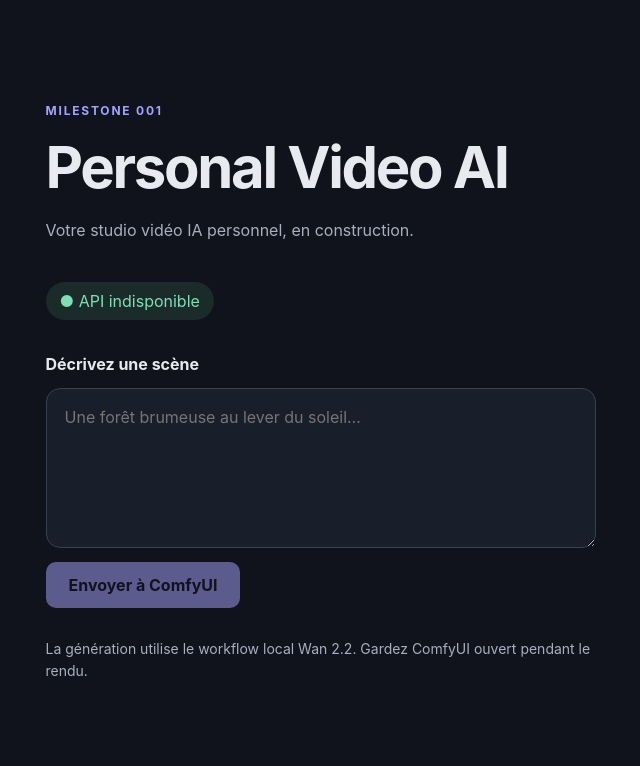
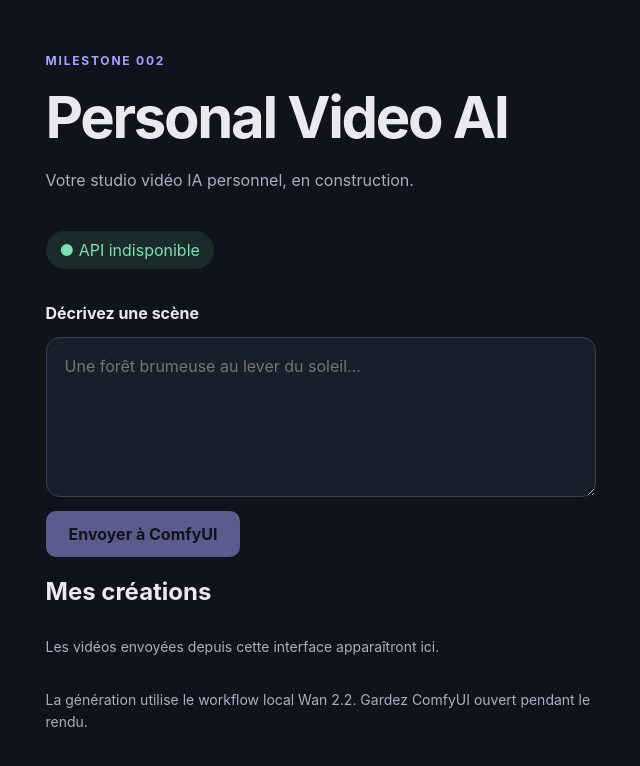
Before and after one commit to triplevega/personal-video-ai, a React (Vite) app in the folder frontend/: page / in a window 1280 px wide. Shown: the top 766 px of the page, without its empty margins (299-939 px from the left). Built offline with nearby package versions, Linux system fonts and the light colour scheme; no server answers.

Commit message:
Add persistent generation history

```diff
--- a/frontend/src/main.tsx
+++ b/frontend/src/main.tsx
@@ -1,6 +1,8 @@
 import React, { useEffect, useState } from 'react';
 import { createRoot } from 'react-dom/client';
 import './style.css';
+
+type Job = { id: string; prompt: string; created_at: string };
 
 function App() {
   const [health, setHealth] = useState('Vérification…');
@@ -10,9 +12,20 @@ function App() {
   const [jobId, setJobId] = useState(() => new URLSearchParams(window.location.search).get('job') || localStorage.getItem('lastJobId') || '');
   const [jobStatus, setJobStatus] = useState('');
   const [videoUrl, setVideoUrl] = useState('');
+  const [jobs, setJobs] = useState<Job[]>([]);
+
+  async function loadJobs() {
+    try {
+      const response = await fetch('/api/jobs');
+      if (response.ok) setJobs(await response.json());
+    } catch {
+      // The connection state above already reports when the API is unavailable.
+    }
+  }
 
   useEffect(() => {
     fetch('/api/health').then(r => r.json()).then(data => setHealth(data.status === 'ok' ? 'API connectée' : 'API indisponible')).catch(() => setHealth('API indisponible'));
+    void loadJobs();
   }, []);
 
   useEffect(() => {
@@ -60,7 +73,9 @@ function App() {
         setVideoUrl('');
         setJobStatus('En attente dans ComfyUI…');
         setJobId(data.prompt_id);
+        window.history.replaceState(null, '', `?job=${data.prompt_id}`);
         setResult(`Tâche envoyée à ComfyUI : ${data.prompt_id}`);
+        void loadJobs();
       } else {
         setResult(data.detail ?? 'Erreur inconnue');
       }
@@ -71,7 +86,16 @@ function App() {
     }
   }
 
-  return <main><div className="badge">MILESTONE 001</div><h1>Personal Video AI</h1><p className="intro">Votre studio vidéo IA personnel, en construction.</p><p className="status">● {health}</p><form onSubmit={generate}><label htmlFor="prompt">Décrivez une scène</label><textarea id="prompt" value={prompt} onChange={e => setPrompt(e.target.value)} minLength={1} maxLength={4000} required placeholder="Une forêt brumeuse au lever du soleil…"/><button disabled={busy || !prompt.trim()}>{busy ? 'Envoi…' : 'Envoyer à ComfyUI'}</button></form>{result && <p className="result" role="status">{result}</p>}{jobStatus && <p className="result" role="status">{jobStatus}</p>}{videoUrl && <><video className="video" src={videoUrl} controls playsInline /><a className="download" href={videoUrl} download={`personal-video-ai-${jobId}.mp4`}>Télécharger la vidéo</a></>}<p className="note">La génération utilise le workflow local Wan 2.2. Gardez ComfyUI ouvert pendant le rendu.</p></main>;
+  function selectJob(id: string) {
+    setResult('');
+    setVideoUrl('');
+    setJobStatus('');
+    setJobId(id);
+    localStorage.setItem('lastJobId', id);
+    window.history.replaceState(null, '', `?job=${id}`);
+  }
+
+  return <main><div className="badge">MILESTONE 002</div><h1>Personal Video AI</h1><p className="intro">Votre studio vidéo IA personnel, en construction.</p><p className="status">● {health}</p><form onSubmit={generate}><label htmlFor="prompt">Décrivez une scène</label><textarea id="prompt" value={prompt} onChange={e => setPrompt(e.target.value)} minLength={1} maxLength={4000} required placeholder="Une forêt brumeuse au lever du soleil…"/><button disabled={busy || !prompt.trim()}>{busy ? 'Envoi…' : 'Envoyer à ComfyUI'}</button></form>{result && <p className="result" role="status">{result}</p>}{jobStatus && <p className="result" role="status">{jobStatus}</p>}{videoUrl && <><video className="video" src={videoUrl} controls playsInline /><a className="download" href={videoUrl} download={`personal-video-ai-${jobId}.mp4`}>Télécharger la vidéo</a></>}<section className="history"><h2>Mes créations</h2>{jobs.length === 0 ? <p className="note">Les vidéos envoyées depuis cette interface apparaîtront ici.</p> : <ul>{jobs.map(job => <li key={job.id}><button type="button" className={`history-item${job.id === jobId ? ' selected' : ''}`} onClick={() => selectJob(job.id)} aria-pressed={job.id === jobId}><span>{job.prompt}</span><small>{new Date(job.created_at).toLocaleString('fr-FR')}</small></button></li>)}</ul>}</section><p className="note">La génération utilise le workflow local Wan 2.2. Gardez ComfyUI ouvert pendant le rendu.</p></main>;
 }
 
 createRoot(document.getElementById('root')!).render(<App />);
```
